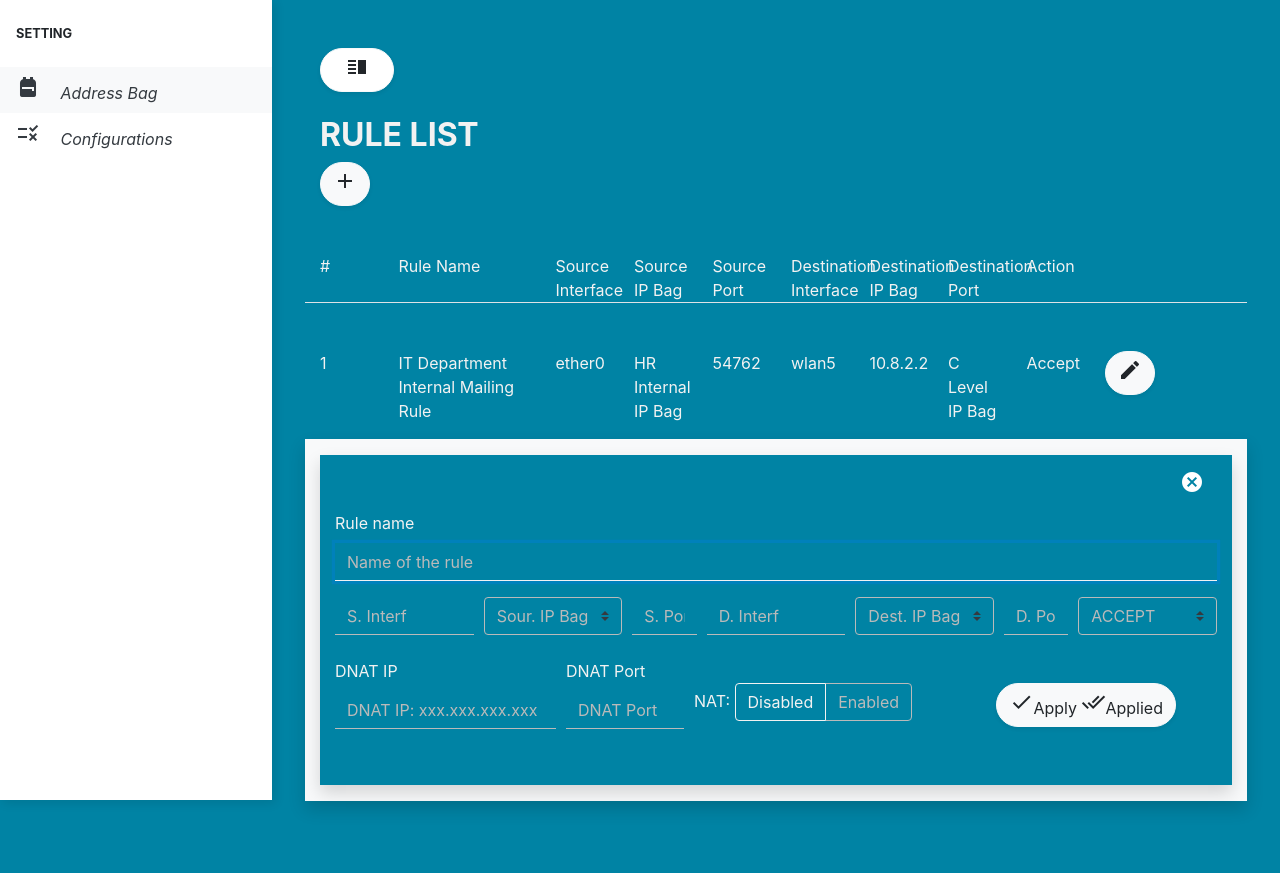
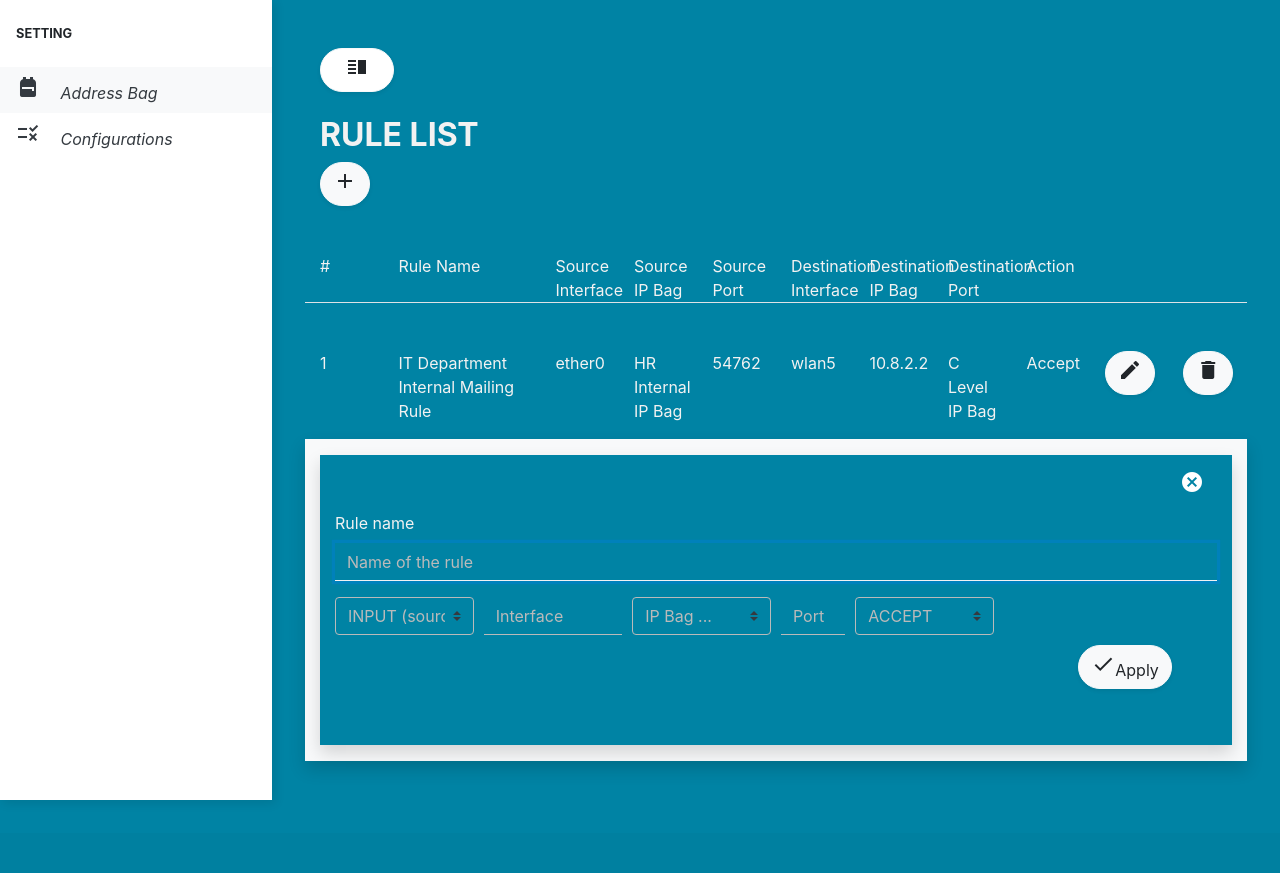
Before and after one commit to imananoosheh/FireNet, a Django app: template source/templates/conf.html in a window 1280 px wide. After the commit the page ends 800 px from the top, so only its background shows below. Run offline with Django 3.2, Linux system fonts and the light colour scheme; the template is opened without the code that fills it, so the values that code supplies are empty.

Commit message:
Update UI

```diff
--- a/source/templates/conf.html
+++ b/source/templates/conf.html
@@ -78,8 +78,13 @@
                 <div class="col-1">C Level IP Bag</div>
                 <div class="col-1">Accept</div>
                 <div class="col-1">
-                    <button id="editModyfiyARule" type="button" class="btn btn-light rounded-pill shadow-sm pophover" data-title="testtest">
+                    <button id="editModyfiyARule" type="button" class="btn btn-light rounded-pill shadow-sm pophover">
                         <span class="material-icons">create</span>
+                    </button>
+                </div>
+                <div class="col-1">
+                    <button id="deleteARuleButton" type="button" class="btn btn-light rounded-pill shadow-sm pophover">
+                        <span class="material-icons">delete</span>
                     </button>
                 </div>
                 <div id="rule-info" class="col-12 my-3 bg-light shadow" id="rule-info">
@@ -100,19 +105,27 @@
                                            autofocus>
                                 </div>
                                 <div class="col-2">
-                                    <input type="text" class="form-control" placeholder="S. Interf">
+                                    <select class="custom-select  d-block w-100" id="iOtype" required="">
+                                        <option value="">INPUT (source)</option>
+                                        <option>OUTPUT (destination)</option>
+                                    </select>
                                 </div>
                                 <div class="col-2">
-                                    <select class="custom-select  d-block w-100" id="inputAction" required="">
-                                        <option value="">Sour. IP Bag ...</option>
+                                    <input type="text" class="form-control" placeholder="Interface" required="">
+                                </div>
+                                <div class="col-2">
+                                    <select class="custom-select  d-block w-100" id="inputBag" required="">
+                                        <option value="">IP Bag ...</option>
                                         <option>HR IP Bag</option>
                                         <option>Another IP Bag</option>
                                     </select>
                                 </div>
                                 <div class="col-1">
-                                    <input type="number" min="0" max="65535" class="form-control" placeholder="S. Port">
+                                    <input type="number" min="0" max="65535" class="form-control" placeholder="Port"
+                                           required="">
                                 </div>
-                                <div class="col-2">
+                                <!--
+                                                                <div class="col-2">
                                     <input type="text" class="form-control" placeholder="D. Interf">
                                 </div>
                                 <div class="col-2">
@@ -125,6 +138,7 @@
                                 <div class="col-1">
                                     <input type="number" min="0" max="65535" class="form-control" placeholder="D. Port">
                                 </div>
+                                -->
                                 <div class="col-2">
                                     <select class="custom-select  d-block w-100" id="inputAction" required="">
                                         <option value="">ACCEPT</option>
@@ -132,6 +146,7 @@
                                         <option>REJECT</option>
                                     </select>
                                 </div>
+                                <!--
                                 <div class="col-auto mt-4">
                                     <label for="dnatIP">DNAT IP</label>
                                     <input id="dnatIP" class="form-control" type="text" minlength="7" maxlength="15"
@@ -158,11 +173,14 @@
                                         </label>
                                     </div>
                                 </div>
+                                -->
                                 <div class="col-auto offset-1 mt-5">
                                     <button id="createModyfiyARule" type="button"
                                             class="btn btn-light rounded-pill shadow-sm">
                                         <span class="material-icons">done</span><span>Apply</span>
+                                        <!--
                                         <span class="material-icons">done_all</span><span>Applied</span>
+                                        -->
                                     </button>
                                 </div>
                         </form>
--- a/source/templates/main.js
+++ b/source/templates/main.js
@@ -61,7 +61,13 @@ jQuery(document).ready(function () {
         trigger: 'hover',
         content: 'Cancel / Close',
         delay: {"show": 250, "hide": 100},
-        placement: 'left'
+        placement: 'top'
+    });
+    $('#deleteARuleButton').popover({
+        trigger: 'hover',
+        content: 'Click to DELETE this rule?',
+        delay: {"show": 250, "hide": 100},
+        placement: 'top'
     });
     $(".clickable-row").click(function () {
         window.location = $(this).data("href");
```
